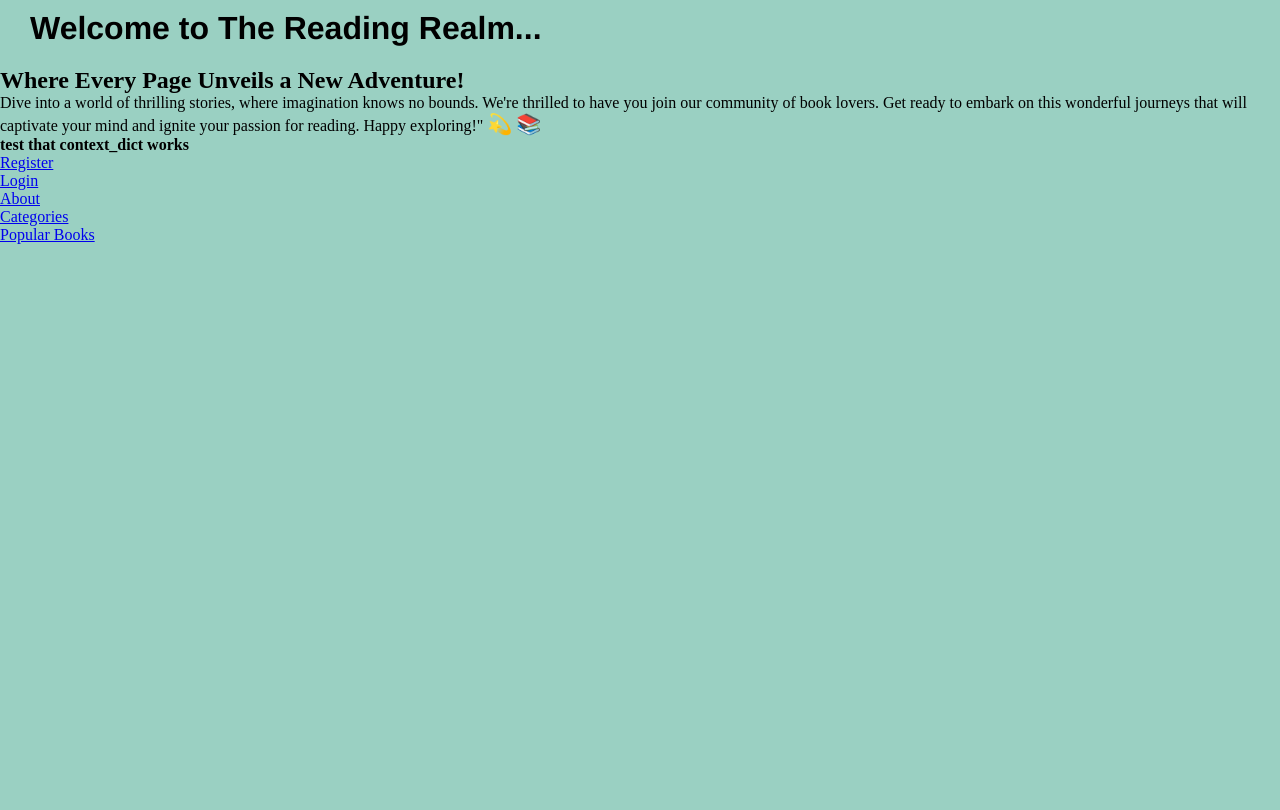
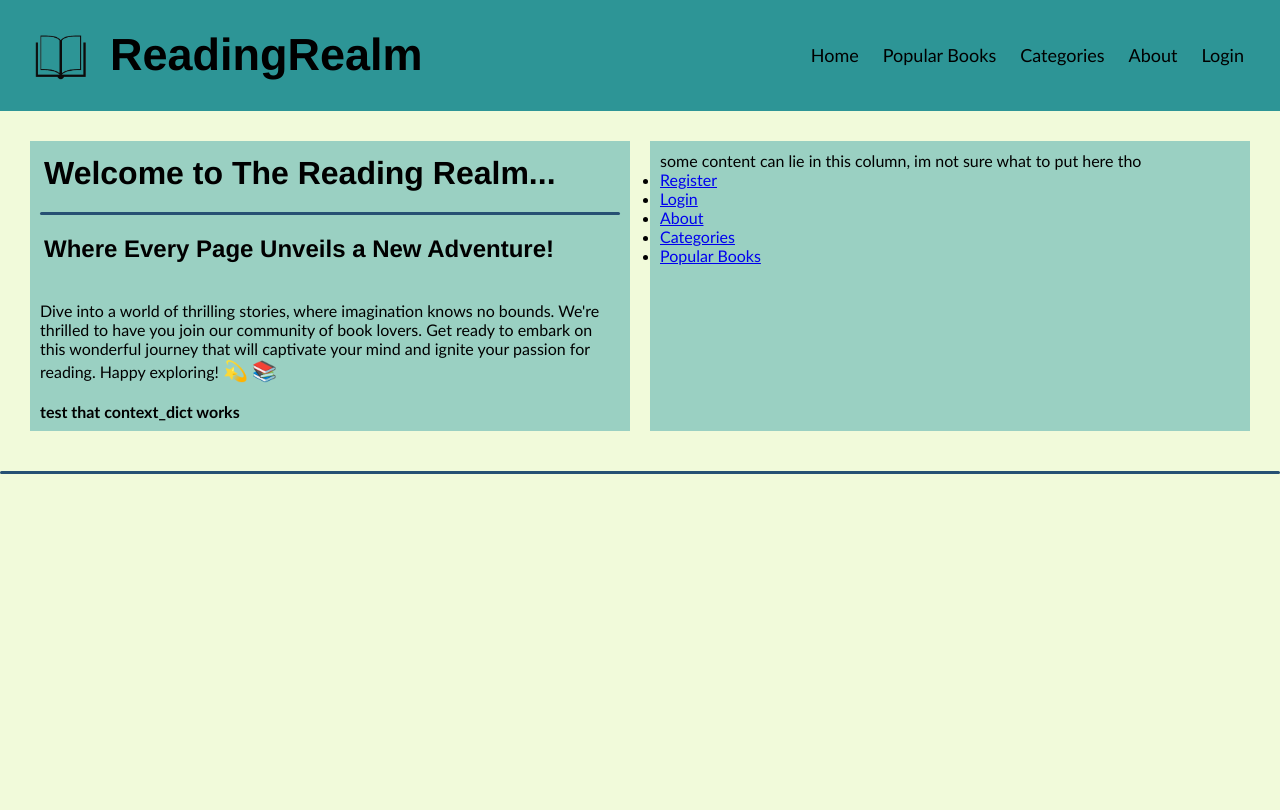
Before and after one commit to nurhussein1/e15wad, a Django app: page / in a window 1280 px wide. After the commit the page ends 474 px from the top, so only its background shows below. Run offline with Django 3.2, Linux system fonts and the light colour scheme.

Commit message:
Updated with general CSS styling for most pages

```diff
--- a/reading_realm_with_django_project/settings.py
+++ b/reading_realm_with_django_project/settings.py
@@ -37,7 +37,7 @@ INSTALLED_APPS =[
     'django.contrib.messages',
     'django.contrib.staticfiles',
     'realm',
-    'registration',
+    'registration'
 ]
 
 MIDDLEWARE = [
--- /dev/null
+++ b/static/CSS/basestyles.css
@@ -0,0 +1,124 @@
+/* -----------------------------GENERAL PAGE STYLING-------------------------------- */
+* {
+    margin: 0;
+    padding: 0;
+    box-sizing: border-box;
+}
+
+/* h1 {
+    margin-top: 2%;
+    margin-bottom: 20px;
+    margin-left: 25px;
+    color: rgb(0, 0, 0);
+    font-family: Helvetica;
+    text-align: left;
+} */
+
+body {
+    background-color: #F1FADA;
+    height: 100vh;
+    width: 100%;
+    overflow-y: auto;
+    font-family: Trebuchet MS;
+}
+
+div {
+    background-color: #9AD0C2;
+    padding: 10px;
+    margin: 10px;
+}
+
+hr {
+    border: none; /* Remove default border */
+    height: 3px; /* Increase thickness */
+    background-color: #265073; /* Change color */
+    margin: 20px 0; /* Add margin for spacing */
+    border-radius: 5px;
+}
+
+
+
+/* ------------------------------ALL THE NAV BAR STUFF ----------------------------*/
+.navigation div{
+    background-color: #2D9596;
+    padding:0%;
+}
+
+.navigation h1 {
+    color: rgb(0, 0, 0);
+    margin-top: 3%;
+    margin-bottom: 3%;
+    font-family: Helvetica;
+    text-align: left;
+    font-size: 2.5em;
+}
+
+.navigation {    display: flex;
+    justify-content: space-between;
+    align-items: center;
+    background-color: #2D9596;
+    padding: 10px 20px;
+}
+
+.logo-container {
+    display: flex;
+    align-items: center;
+}
+
+.navigation ul {
+    display: flex;
+    justify-content: flex-end;
+    align-items: center;
+    flex-wrap: wrap;
+    margin: 0 1rem;
+    gap: 1.5rem;
+    list-style-type: none;
+}
+
+.navigation img {
+    width: 4rem;
+    margin-right: 1rem;
+}
+
+.navigation a {
+    list-style-type: none;
+    text-decoration: none;
+    color: rgb(0, 0, 0);
+    font-size: 18px;
+}
+
+/* ----------------------------------------HOME PAGE STYLING------------------------------- */
+.container {
+    display: flex;
+    background-color: #F1FADA;
+}
+
+.column {
+    flex: 1; /* Distribute available space equally */
+    padding: 10px; /* Adjust padding as needed */
+}
+
+.column h1 {
+    margin-top: 4px;
+    margin-left: 4px;
+    color: rgb(0, 0, 0);
+    font-family: Helvetica;
+    text-align: left;
+}
+
+.column h2 {
+    margin-top: 4px;
+    margin-left: 4px;
+    color: rgb(0, 0, 0);
+    font-family: Helvetica;
+    text-align: left;
+}
+
+
+/* ----------------------------------------LOGIN PAGE STYLING--------------------------------- */
+.bookCentre {
+    display: flex;
+    justify-content: center; /* Center horizontally */
+    align-items: center; /* Center vertically */
+    height: 100vh; /* Set container height to viewport height */
+}
--- /dev/null
+++ b/templates/realm/base.html
@@ -0,0 +1,44 @@
+<!DOCTYPE html>
+{% load staticfiles %}
+
+<html>
+    <head>
+        <meta name="viewport" content="width=device-width, initial-scale=1.0">
+        <title>Reading Realm -
+        {% block title_block %}
+            A Reading Heaven
+        {% endblock %}
+        </title>
+        <link rel="stylesheet" type="text/css" href="{% static 'CSS/basestyles.css' %}">
+
+        <!-- yoyo this is where the CSS coms in -->
+    </head>
+    <body>
+        <!-- the nav bar of the website -->
+         <nav class="navigation">
+            <div class="logo-container">
+                <img src="{% static 'black_logo.png' %}" alt="Reading Realm Logo">
+                <a href="{% url 'realm:Home' %}">
+                    <h1 id="title">ReadingRealm</h1>
+                </a>
+            </div>
+            <ul>
+                <li><a href="{% url 'realm:Home' %}">Home</a></li>
+                <li><a href="{% url 'realm:PopularBooks' %}">Popular Books</a></li>
+                <li><a href="{% url 'realm:Categories' %}">Categories</a></li>
+                <li><a href="{% url 'realm:About' %}">About</a></li>
+                {% if user.is_authenticated %}
+                <li><a href="{% url 'auth_logout' %}?next={% url 'home' %}">Logout</a></li>
+                <li><a href="{% url 'realm:Account' %}">My Account</a></li>
+                {% else %}
+                <li><a href="{% url 'auth_login' %}">Login</a></li>
+                {% endif %}
+            </ul>
+        </nav>
+        <!-- main body of the page -->
+        {% block body_block %}
+        {% endblock %}
+            <hr />
+
+    </body>
+</html>
--- a/templates/realm/home.html
+++ b/templates/realm/home.html
@@ -1,54 +1,44 @@
-<!DOCTYPE html>
+{% extends 'realm/base.html' %}
 {% load staticfiles %}
-<html>
 
-<head>
-    <title>Reading Realm - Home</title>
-    {% load static %}
-    <link rel="stylesheet" type="text/css" href="{% static 'styles.css' %}">
-
-    <!-- yoyo this is where the CSS coms in -->
+{% block title_block %}
+Homepage
+{% endblock %}
 
 
-</head>
+{% block body_block %}
 
-<body>
-    <h1>Welcome to The Reading Realm...</h1>
-    <h2>Where Every Page Unveils a New Adventure!</h2>
-    <div>
+<div class="container">
+    <div class="column">
+        <h1>Welcome to The Reading Realm...</h1>
+        <hr>
+        <h2>Where Every Page Unveils a New Adventure!</h2><br /><br />
         Dive into a world of thrilling stories, where imagination knows no bounds. We're thrilled to have you join our
-        community of book lovers. Get ready to embark on this wonderful journeys that will captivate your mind and
-        ignite your
-        passion for reading. Happy exploring!"
+        community of book lovers. Get ready to embark on this wonderful journey that will captivate your mind and
+        ignite your passion for reading. Happy exploring!
         <span style='font-size:20px;'>&#128171;</span>
         <span style='font-size:20px;'>&#128218;</span>
-        <br />
+        <br /><br />
         <strong>{{ boldmessage }}</strong><br />
     </div>
-    <div>
+    <div class="column">
+        <p>some content can lie in this column, im not sure what to put here tho</p>
         <ul>
             {% if user.is_authenticated %}
             <!-- Show these links when the user is logged in -->
-
             <li><a href="{% url 'auth_logout' %}?next={% url 'home' %}">Logout</a></li>
             <li><a href="{% url 'realm:Account' %}">My Account</a></li>
             {% else %}
             <!-- Show these links when the user is NOT logged in -->
-            <li><a href="{% url 'registration_register' %}">Register</a>
-            </li>
-            <li><a href="{% url 'auth_login' %}">Login</a>
-            </li>
+            <li><a href="{% url 'registration_register' %}">Register</a></li>
+            <li><a href="{% url 'auth_login' %}">Login</a></li>
             {% endif %}
             <!-- Outside the conditional statements, ALWAYS show -->
-            <li><a href="{% url 'realm:About' %}">About</a>
-            </li>
-            <li><a href="{% url 'realm:Categories' %}">Categories</a>
-            </li>
-            <li><a href="{% url 'realm:PopularBooks' %}">Popular Books</a>
-            </li>
-
+            <li><a href="{% url 'realm:About' %}">About</a></li>
+            <li><a href="{% url 'realm:Categories' %}">Categories</a></li>
+            <li><a href="{% url 'realm:PopularBooks' %}">Popular Books</a></li>
         </ul>
     </div>
-</body>
+</div>
 
-</html>
+{% endblock %}
```
Also changed, not shown: templates/realm/about.html (+7 -25 lines), templates/realm/account.html (+8 -8 lines), templates/realm/categories.html (+10 -9 lines), templates/realm/popularBooks.html (+9 -9 lines), templates/registration/login.html (+22 -12 lines), templatetags/realm_template_tags.py (added, +8 -0 lines), templatetags/__init__.py (added), 1 other file.
